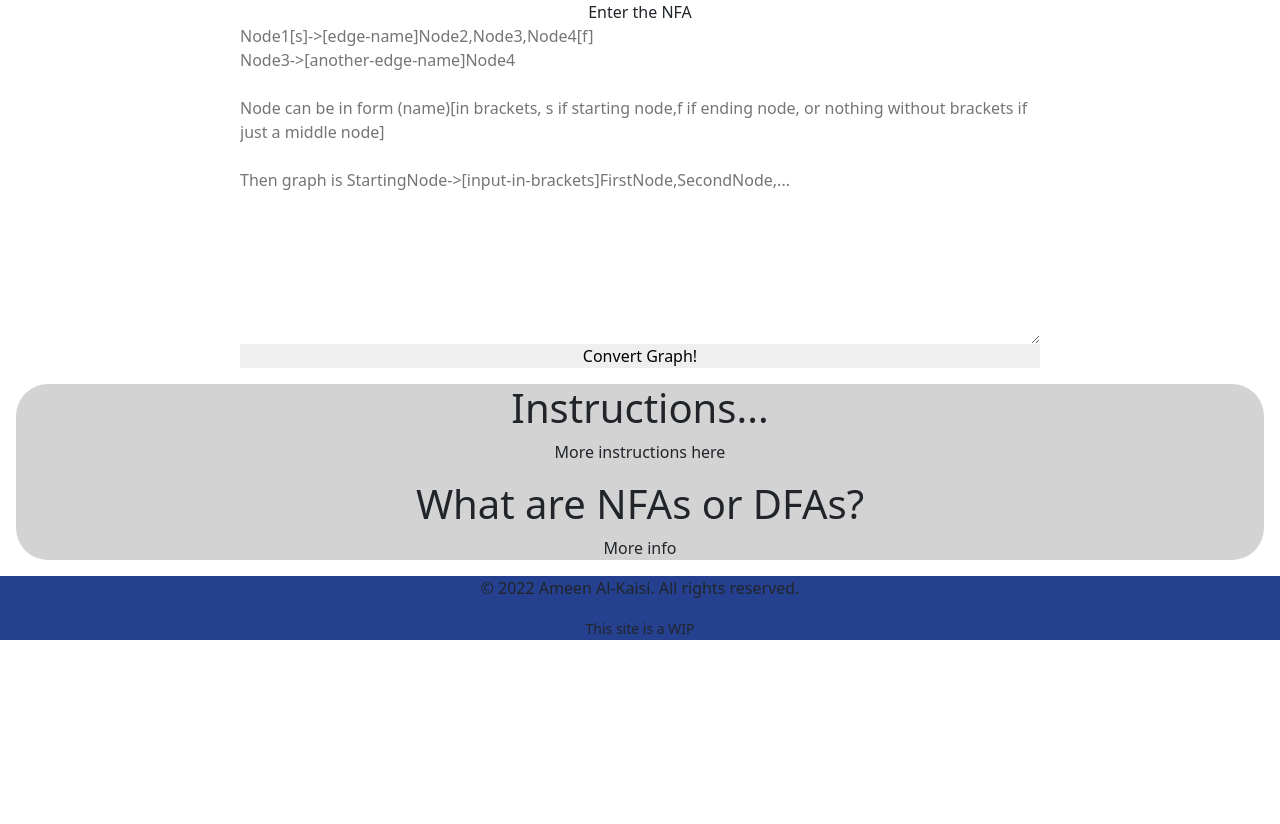
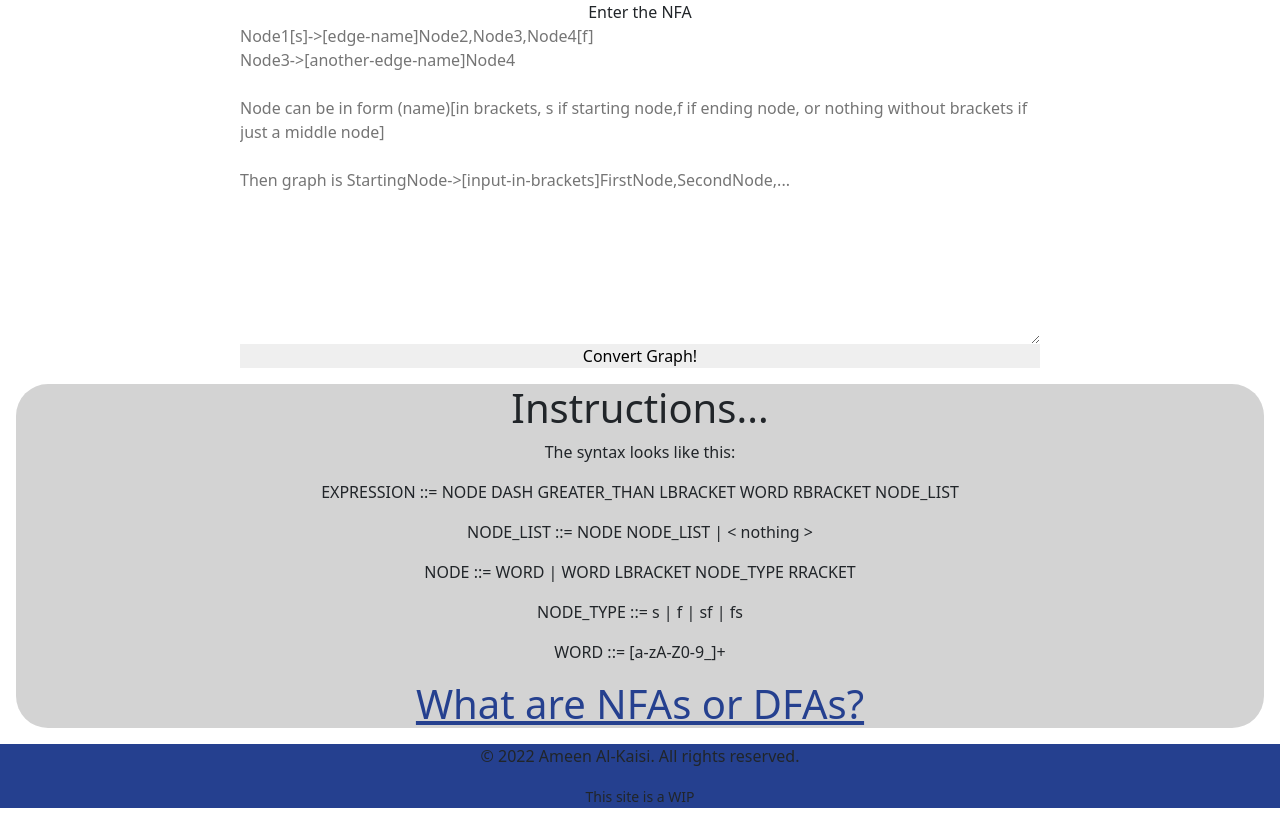
Before and after one commit to ameenalkaisi/XFA, a React app in the folder app/: page / in a window 1280 px wide. Before the commit the page ends 800 px from the top, so only its background shows below. Built offline with nearby package versions, Linux system fonts and the light colour scheme.

Commit message:
added more information in the info section

```diff
--- a/app/src/client/components/Info.tsx
+++ b/app/src/client/components/Info.tsx
@@ -4,10 +4,14 @@ const Info: React.FC<{}> = (): React.ReactElement => {
 	return (
 		<div className="info">
 			<h1>Instructions...</h1>
-			<p>More instructions here</p>
+			<p>The syntax looks like this:</p>
+			<p>EXPRESSION ::= NODE DASH GREATER_THAN LBRACKET WORD RBRACKET NODE_LIST</p>
+			<p>NODE_LIST ::= NODE NODE_LIST | &lt; nothing &gt;</p>
+			<p>NODE ::= WORD | WORD LBRACKET NODE_TYPE RRACKET</p>
+			<p>NODE_TYPE ::= s | f | sf | fs </p>
+			<p>WORD ::= [a-zA-Z0-9_]+</p>
 
-			<h1>What are NFAs or DFAs?</h1>
-			<p>More info</p>
+			<h1><a href="https://www.geeksforgeeks.org/introduction-of-finite-automata/">What are NFAs or DFAs?</a></h1>
 		</div>
 	);
 }
```
